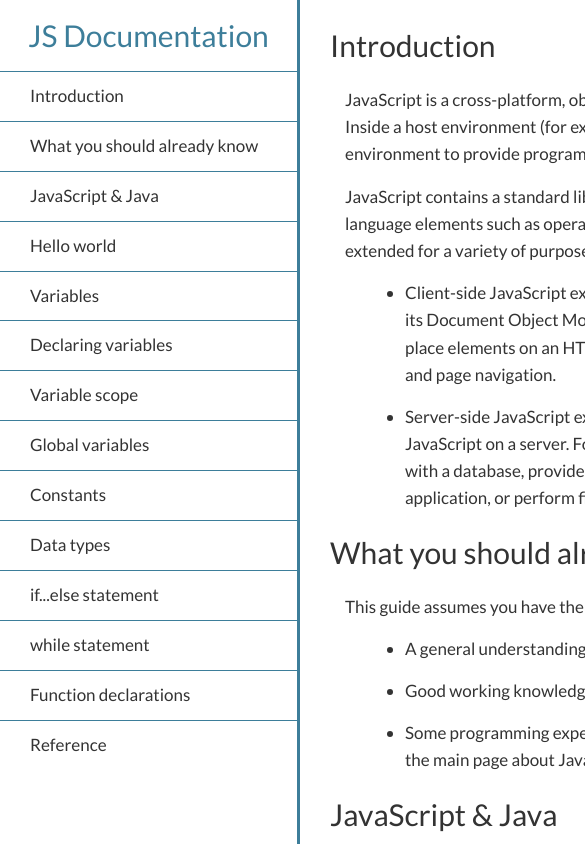
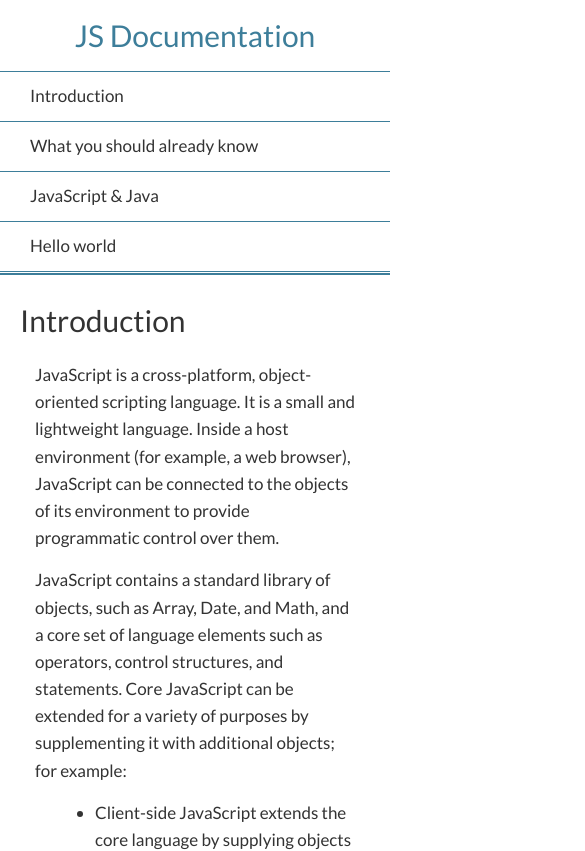
Before and after one commit to devluke88/technicalPage, a plain HTML site: page index.html in a window 390 px wide. Shown: the top 851 px of the page, 585 px wide, since content can reach past the window. Drawn offline with Linux system fonts and the light colour scheme.

Commit message:
Add files via upload

```diff
--- a/style.css
+++ b/style.css
@@ -111,6 +111,30 @@ code {
   margin: 10px;
 }
 
-@media screen and (min-width: 900px) {
+@media screen and (max-width: 781px) {
+  #navbar {
+    position: absolute;
+    top: 0;
+    width: 100%;
+    max-height: 275px;
+    border: none;
+    border-bottom: 2px solid #3d7e9a;
+    z-index: 1;
+    padding: 0;
+
+  }
+  #main-doc {
+    position: relative;
+    margin-left: 0px;
+    margin-top: 275px;
+    padding: 20px;
+    z-index: 2;
+    background-color: white;
+  }
+
+  #Introduction {
+    background-color: white;
+    margin-top: 0px;
+  }
 
 }
```
